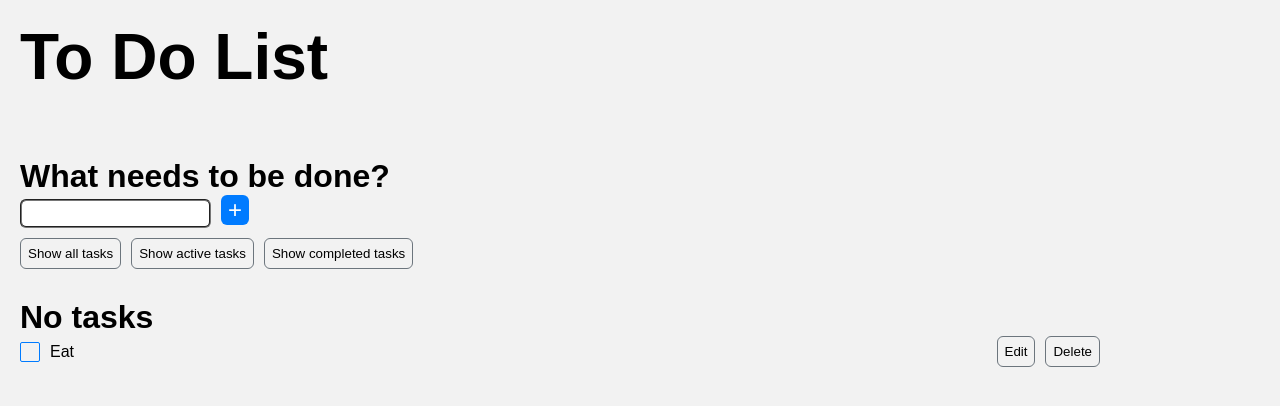
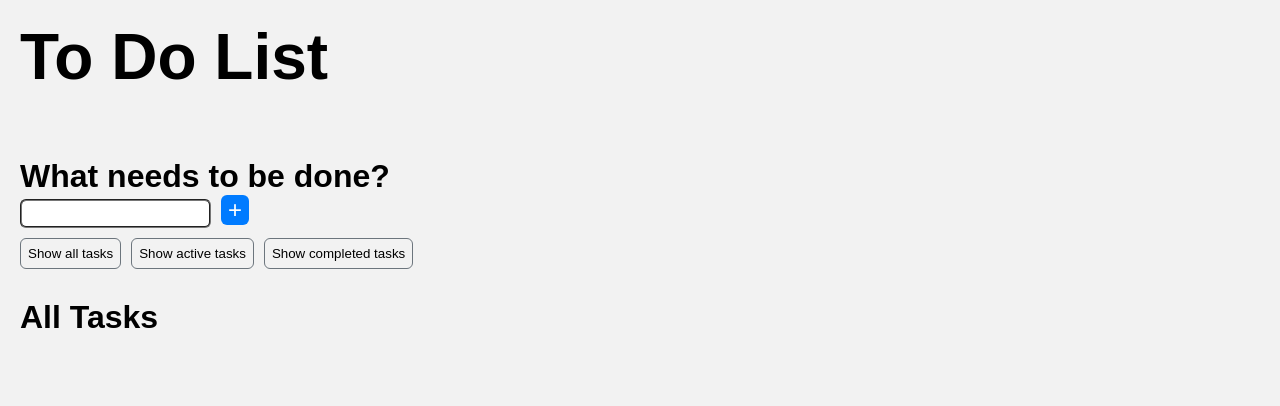
Before and after one commit to fribeiropaiva/todo-app, a React (Create React App) app: page / in a window 1280 px wide. Shown: the top 406 px of the page. Built offline with nearby package versions, Linux system fonts and the light colour scheme; the HTML template or start-up script is replaced by a standard one.

Commit message:
Implement add task functionality

```diff
--- a/src/App.tsx
+++ b/src/App.tsx
@@ -2,11 +2,40 @@ import { useState } from 'react';
 import GlobalStyles from './styles/globalStyles';
 import { Task } from './components/Task/Task';
 
+interface TaskProperties {
+  id: number;
+  title: string;
+  isCompleted: boolean;
+}
+
 function App() {
-  const [activeTasks, setActiveTasks] = useState([]);
-  const [allTasks, setAllTasks] = useState([]);
-  const [completedTasks, setCompletedTasks] = useState([]);
-  const [tasksListHeader, setTasksListHeader] = useState('No tasks');
+  const [newTask, setNewTask] = useState<string>('')
+  const [activeTasks, setActiveTasks] = useState<TaskProperties[]>([]);
+  const [allTasks, setAllTasks] = useState<TaskProperties[]>([]);
+  const [completedTasks, setCompletedTasks] = useState<TaskProperties[]>([]);
+  const [tasksListHeader, setTasksListHeader] = useState<string>('All Tasks');
+  const [ids, setIds] = useState<number[]>([]);
+
+  function generateTaskId() {
+    const newId = Math.floor(Math.random() * 100 + 1);
+    if (ids.length && ids.find(id => newId === id)) {
+      generateTaskId();
+    } else {
+      setIds([...ids, newId]);
+      return newId;
+    }
+  }
+
+  function addTask() {
+    const task = {
+      id: generateTaskId() || 0,
+      title: newTask,
+      isCompleted: false
+    }
+    setActiveTasks([...activeTasks, task]);
+    setAllTasks([...allTasks, task]);
+    setNewTask('');
+  }
 
   function editTask(id:number) {
     console.log('editing task');
@@ -21,15 +50,24 @@ function App() {
       <main>
         <h1>To Do List</h1>
         <h2>What needs to be done?</h2>
-        <input className='new-task-input'></input>
-        <button className='add-task-button'>+</button>
+        <input
+          className='new-task-input'
+          onChange={(e: React.ChangeEvent<HTMLInputElement>) => setNewTask(e.target.value)}
+          value={newTask}
+          />
+        <button
+          className='add-task-button'
+          onClick={addTask}
+          >+</button>
         <div className='tasks-buttons-container'>
           <button>Show all tasks</button>
           <button>Show active tasks</button>
           <button>Show completed tasks</button>
         </div>
         <h2>{tasksListHeader}</h2>
-        <Task taskName='Eat' editTask={editTask} deleteTask={deleteTask} isChecked={true} />
+        {(tasksListHeader == 'All Tasks') && allTasks.map(task => (
+          <Task key={task.id} taskName={task.title} editTask={editTask} deleteTask={deleteTask} isChecked={task.isCompleted} />
+        ))}
         <GlobalStyles />
       </main>
     </>
--- a/src/components/Task/styles.ts
+++ b/src/components/Task/styles.ts
@@ -1,6 +1,7 @@
 import styled from 'styled-components';
 
 export const TaskContainer = styled.li`
+  margin-bottom: 15px;
   list-style: none;
   display: flex;
   align-items: center;
```
